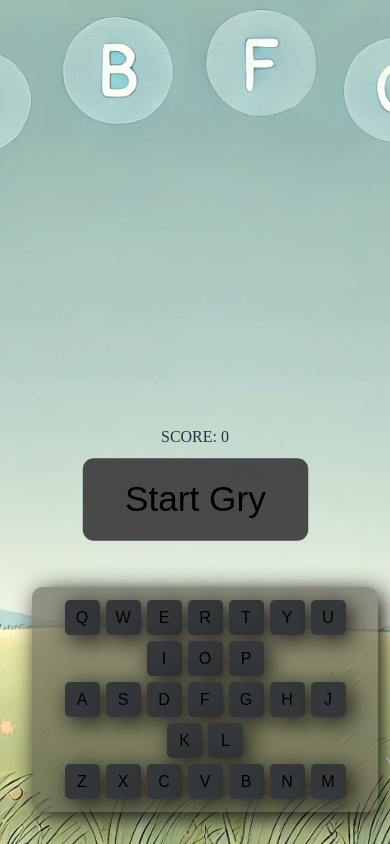
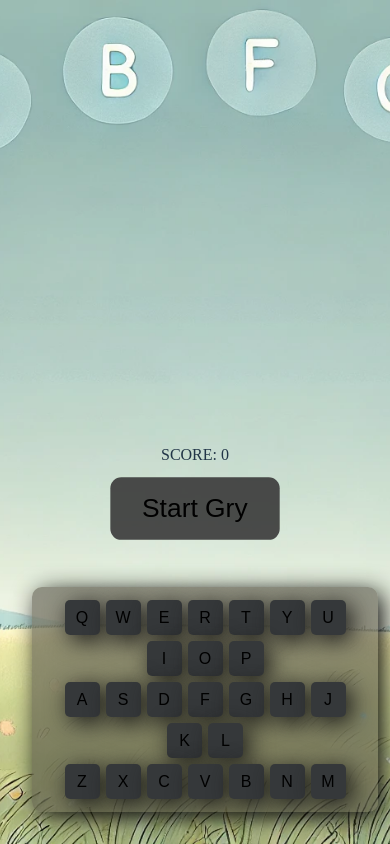
Before and after one commit to dalewandowski/RandomLetterApp, a React (Vite) app: page / in a window 390 px wide. Built offline with nearby package versions, Linux system fonts and the light colour scheme.

Commit message:
correction css

```diff
--- a/src/Components/Keyboard/keyboard.module.css
+++ b/src/Components/Keyboard/keyboard.module.css
@@ -27,7 +27,6 @@
 
 @media (max-width: 964px) {
   .container {
-    text-align: center;
     font-size: 16px;
     width: 95%;
   }
@@ -38,10 +37,12 @@
     margin: 4px;
   }
 }
+
 @media (max-width: 719px) {
   .container {
     width: 100%;
   }
+
   .letterButton {
     height: 35px;
     width: 35px;
--- a/src/Components/RandomLetter/randomLetter.module.css
+++ b/src/Components/RandomLetter/randomLetter.module.css
@@ -20,3 +20,12 @@
   background-color: #3d3d3dc4;
   box-shadow: 2px 2px 25px rgb(3, 3, 3);
 }
+
+@media (max-width: 964px) {
+  .randomLetter {
+    font-size: 4rem;
+  }
+  .startButton {
+    font-size: 1.5rem;
+  }
+}
--- a/src/index.css
+++ b/src/index.css
@@ -4,9 +4,12 @@ body {
   justify-content: end;
   align-items: end;
   height: 100vh;
+  width: 100vw;
   background-image: url("../public/background/background.wepb.webp");
   background-size: cover;
   background-position: center;
+  background-repeat: no-repeat;
+  background-clip: border-box;
   margin: 0px;
   padding: 0;
   box-sizing: border-box;
```
